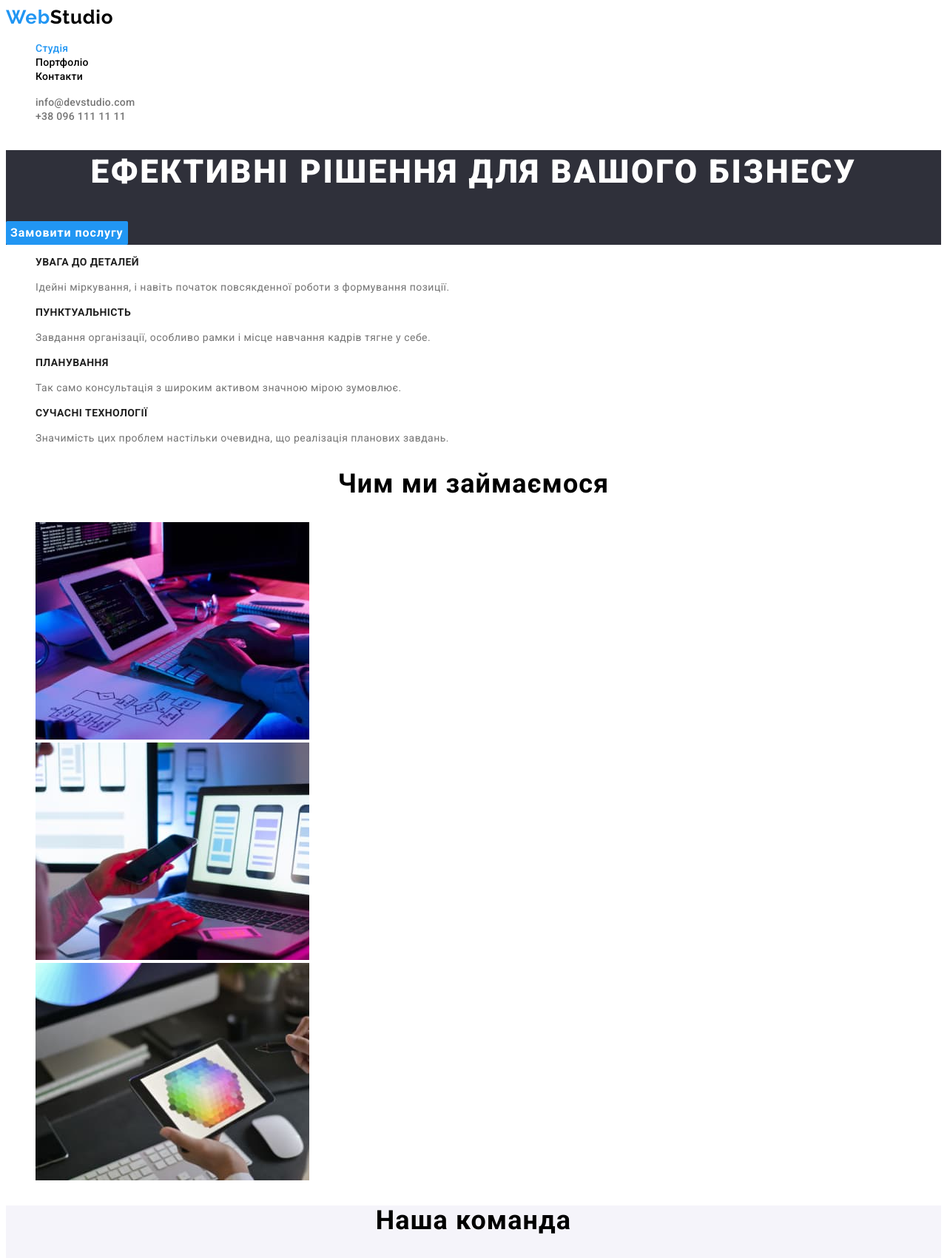
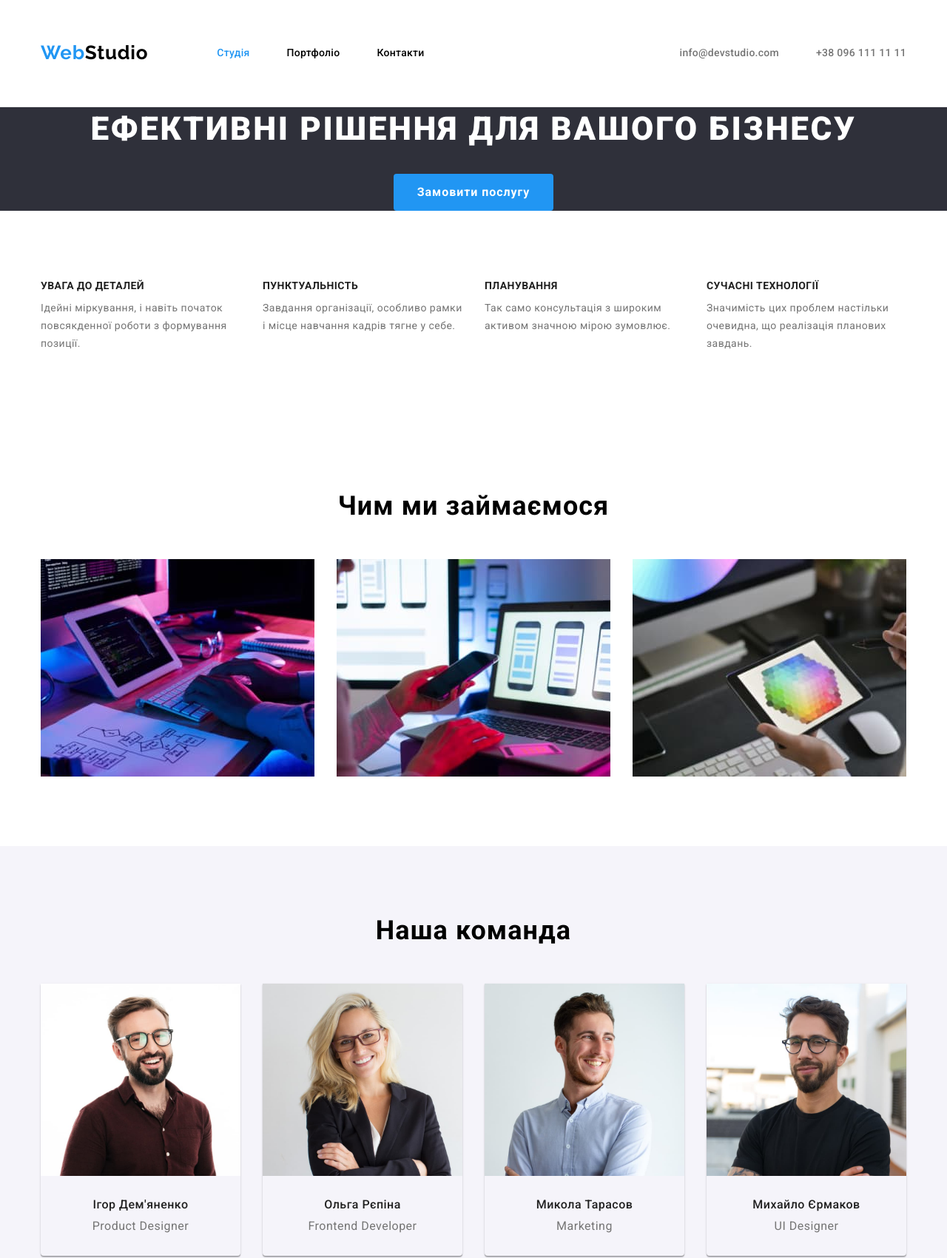
Before and after one commit to NataliiaYelash/goit-markup-hw-03, a plain HTML site: page index.html in a window 1280 px wide. Shown: the top 1701 px of the page at 74% size. Drawn offline with nearby package versions, Linux system fonts and the light colour scheme.

Commit message:
Додає третю Д/З

```diff
--- a/css/styles.css
+++ b/css/styles.css
@@ -25,8 +25,18 @@ background-color:#F5F5F5 ;
 body{
     background: #FFFFFF;
     font-family: 'Roboto', sans-serif;
+}
 
+/* Утилиты */
+
+.list{
+    padding: 0;
+    margin: 0;
+    list-style: none;
+
+    display: flex;
 }
+
 /*logo*/
 .logo{
     color: var(--primary-black-color);
@@ -36,16 +46,37 @@ body{
     font-weight: 700;
     font-size: 26px;
     line-height: 1.2;
+}
 
+.logo.header{
+    padding-top: 24px;
 }
+
+.border{
+    border-bottom: 1px solid #ECECEC;
+}
+
 .accent{
     color: var(--accent-color) ;
 }
-.list{
-    list-style: none;
+
+
+/*Site nav*/
+.nav-header{
+    display: flex;
+
 }
 
-/*Site nav*/
+ .site-nav{
+    display: flex;
+    margin-left: 93px;
+}
+
+
+.site-nav .item +.item,
+.connect-nav .item +.item{
+    margin-left: 50px;
+}
 
 .site-nav .link{
     color: var(--primary-black-color);
@@ -55,7 +86,11 @@ body{
     font-weight: 500;
     font-size: 14px;
     line-height: 1.14;
+
+    padding-top: 32px;
+    padding-bottom: 32px;
 }
+
 .site-nav .link:hover,
 .site-nav .link:focus{
     color: var(--accent-color);
@@ -66,6 +101,10 @@ body{
 }
 
 /* Connect-nav */
+.connect-nav{
+    display: flex;
+    margin-left: auto;
+}
 
 .connect-nav .link{
     color: var(--primary-text-color);
@@ -76,16 +115,24 @@ body{
     font-size: 14px;
     line-height: 1.14;
 
+    padding-top: 32px;
+    padding-bottom: 32px;
+
 }
 .connect-nav .link:hover,
 .connect-nav .link:focus{
     color: var(--accent-color);
 }
 
+
+
 /*Hero*/
 .hero{
     color: var(--primary-white-color);
     background-color: var(--hero-background-color) ;
+
+    text-align: center;
+    margin-bottom: 0;
 }
 
 h1 {
@@ -94,8 +141,11 @@ h1 {
     font-weight: 900;
     font-size: 44px;
     line-height: 1.36;
-    text-align: center;
+
     text-transform: uppercase;
+
+    margin-bottom:30px;
+    margin-top: 0;
 
 }
 
@@ -104,18 +154,24 @@ h1 {
     color: var(--primary-white-color);
     background-color: var(--accent-background-color);
     border-style: none;
-    border-radius: 2px;
+    border-radius: 4px;
     letter-spacing: 0.06em;
     font-weight: 700;
     font-size: 16px;
     line-height: 1.87;
     display: flex;
     align-items: center;
-    text-align: center;
+
+    display: inline-block;
+    padding: 10px 32px;
+    min-width: 216px;
+
 }
+
 /*Section*/
 
-.visually-hidden {
+ .visually-hidden {
+
     position: absolute;
       white-space: nowrap;
       width: 1px;
@@ -126,38 +182,83 @@ h1 {
       clip: rect(0 0 0 0);
       clip-path: inset(50%);
       margin: -1px;
+
+      margin-top:0;
   }
+
   .title{
     font-size: 14px;
     line-height: 1.14;
     letter-spacing: 0.03em;
     text-transform: uppercase;
+
+    margin-top: 0 0 0 0;
+    padding-bottom: 10px;
   }
+
   .text{
     font-size: 14px;
     line-height: 1.71;
+
+    margin-top: 0;
+    margin-bottom: 0;
+    width: 270px;
   }
+
   .section{
     letter-spacing: 0.03em;
+    padding-bottom: 94px;
+    padding-top: 94px;
   }
 
   .section-title{
+    margin: 0 ;
+
     font-size: 36px;
     line-height: 1.16;
     text-align: center;
     letter-spacing: 0.03em;
+
+    padding-bottom: 50px;
+
   }
 
+  .features{
+    display: flex;
+  }
+
+ .style{
+    margin-right: 30px;
+ }
+
+  .style:nth-child(4n){
+ margin-right: 0;
+  }
 
 .features .title{
     color: var(--title-text-color);
-
 }
 
 .features .text{
     color: var(--primary-text-color);
+}
 
+.img-work,
+.img-photo{
+    margin-right: 30px;
 }
+
+.img-work:last-child,
+.img-photo:last-child{
+    margin-right: 0;
+}
+
+.img-photo{
+    border-radius: 0px 0px 4px 4px;
+    box-shadow: 0px 1px 3px rgba(0, 0, 0, 0.12), 0px 1px 1px rgba(0, 0, 0, 0.14), 0px 2px 1px rgba(0, 0, 0, 0.2);
+}
+
+
 
 /* Наша команда */
 
@@ -174,6 +275,10 @@ h1 {
     text-align: center;
     letter-spacing: 0.03em;
 
+    margin: 0 0 0 0;
+    padding-bottom: 10px;
+
+
 }
 
 .section-post{
@@ -183,7 +288,16 @@ h1 {
     text-align: center;
     letter-spacing: 0.03em;
 
+    margin: 0 0 0 0;
+    /* padding-bottom: 30px; */
+
 }
+
+.content{
+    padding-top: 30px;
+    padding-bottom: 30px;
+}
+
 
 /*Footer*/
 
@@ -191,11 +305,18 @@ h1 {
     color: var(--primary-white-color);
     background-color: var(--hero-background-color);
     letter-spacing: 0.03em;
+
+    padding: 60px 0;
 }
 
 .footer .logo{
     color: var(--primary-white-color);
+
+    display: inline-block;
+    padding-top: 0;
+
 }
+
 
 .address .mapa{
     color: var(--primary-white-color);
@@ -203,6 +324,8 @@ h1 {
     font-style: normal;
     font-size: 14px;
     line-height: 1.71;
+
+
 }
 
 .address .link{
@@ -211,6 +334,18 @@ h1 {
     text-decoration: none;
     font-size: 14px;
     line-height: 1.71;
+
+    padding-top: 9px;
+}
+
+.address{
+    padding: 0;
+    margin: 0;
+    list-style: none;
+}
+
+.contacts{
+    padding-top: 20px;
 }
 
 /* Стилі для портфоліо */
@@ -229,14 +364,60 @@ h1 {
     letter-spacing: 0.03em;
 
 }
+
+.item-btn:not(:last-child){
+    margin-right: 8px;
+}
+
+
 .portfolio .btn:hover,
 .portfolio .btn:focus{
     color: var(--primary-white-color);
     background-color: var(--accent-background-color);
 }
+.portfolio{
+    justify-content: center;
+}
 
 .gallery{
+    display: flex;
+    flex-wrap: wrap;
+    margin: 0;
+    padding: 0;
+
     list-style: none;
+}
+
+.element{
+    width: calc(100%-60px) / 3;
+
+}
+
+.flex-border{
+
+ border-right: 1px solid #EEEEEE;
+ border-bottom: 1px solid #EEEEEE;
+ border-left: 1px solid #EEEEEE;
+ padding-bottom: 20px;
+}
+
+  .element{
+    margin-right: 30px;
+    margin-bottom: 30px;
+
+ }
+
+.element:nth-child(3n){
+    margin-right: 0;
+
+}
+
+.element:nth-child(-n+3){
+    margin-top: 30px;
+}
+
+.element:nth-last-child(-n+3){
+    margin-bottom: 0;
 }
 
 .gallery-title{
@@ -244,7 +425,6 @@ h1 {
     font-size: 18px;
     line-height: 2;
     letter-spacing: 0.03em;
-
 }
 
 .gallery-desc{
@@ -252,5 +432,53 @@ h1 {
     font-size: 16px;
     line-height: 1.87;
     letter-spacing: 0.03em;
+}
+
+/* Блокова модель */
+.container{
+    margin-left: auto;
+    margin-right: auto;
+    width: 1200px;
+
+    padding-left: 15px;
+    padding-right: 15px;
 
 }
+
+.container.header{
+    display: flex;
+    align-items: center;
+
+    padding-bottom: 32px;
+    padding-top: 32px;
+
+
+}
+
+
+.link{
+    display: inline-block;
+
+    font-family: 'Roboto', sans-serif;
+
+}
+
+element.style{
+    text-align: center;
+}
+
+.h1,
+h2,
+h3,
+h4,
+p {
+	margin: 0;
+}
+
+
+img {
+    display: block;
+    max-width: 100%;
+    height: auto;
+
+}
--- a/index.html
+++ b/index.html
@@ -8,55 +8,62 @@
     <link rel="preconnect" href="https://fonts.googleapis.com">
     <link rel="preconnect" href="https://fonts.gstatic.com" crossorigin>
     <link href="https://fonts.googleapis.com/css2?family=Raleway:wght@700&family=Roboto:wght@400;500;700;900&display=swap" rel="stylesheet">
+    <link rel="stylesheet" href="https://cdnjs.cloudflare.com/ajax/libs/modern-normalize/1.1.0/modern-normalize.min.css" integrity="sha512-wpPYUAdjBVSE4KJnH1VR1HeZfpl1ub8YT/NKx4PuQ5NmX2tKuGu6U/JRp5y+Y8XG2tV+wKQpNHVUX03MfMFn9Q==" crossorigin="anonymous" referrerpolicy="no-referrer" >
     <link rel="stylesheet" href="./css/styles.css">
   </head>
   <body>
     <!--Шапка сторінки-->
-    <header>
-      <nav>
-        <a class="logo" href=""><span class="accent">Web</span>Studio</a>
-        <ul class="list site-nav">
-          <li><a href="" class="link current">Студія</a></li>
-          <li><a href="./portfolio.html" class="link " >Портфоліо</a></li>
-          <li><a href="" class="link" >Контакти</a></li>
-        </ul>
-      </nav>
-      <ul class="list connect-nav " >
-        <li><a href="" class="link">info@devstudio.com</a></li>
-        <li><a href="" class="link">+38 096 111 11 11</a></li>
-      </ul>
-      <!--Поінтери-->
+
+    <header class="header border">
+       <div class="container header">
+          <nav class="nav-header">
+             <a class="logo header" href=""><span class="accent">Web</span>Studio</a>
+              <ul class="list site-nav">
+               <li class="item"><a href="" class="link current">Студія</a></li>
+               <li class="item"><a href="./portfolio.html" class="link " >Портфоліо</a></li>
+               <li class="item"><a href="" class="link" >Контакти</a></li>
+              </ul>
+          </nav>
+              <ul class="list connect-nav " >
+                <li class="item"><a href="" class="link">info@devstudio.com</a></li>
+                <li class="item"><a href="" class="link">+38 096 111 11 11</a></li>
+              </ul>
+       </div>
     </header>
+
     <!--Унікальний контент сторінки-->
     <main>
       <section class="hero">
+        <div class="container">
         <h1>Ефективні рішення для вашого бізнесу</h1>
         <button type="button" class="button">Замовити послугу</button>
+      </div>
       </section>
       <section class="section">
+       <div class="container">
         <!--Прихований заголовок-->
         <h2 class="visually-hidden">Особливості</h2>
         <ul class="list features">
-          <li>
+          <li class="style">
             <h3 class="title" >Увага до деталей</h3>
             <p  class="text">
               Ідейні міркування, і навіть початок повсякденної роботи з
               формування позиції.
             </p>
           </li>
-          <li>
+          <li class="style">
             <h3 class="title" >Пунктуальність</h3>
             <p class="text">
               Завдання організації, особливо рамки і місце навчання кадрів тягне у себе.
             </p>
           </li>
-          <li>
+          <li class="style">
             <h3 class="title" >Планування</h3>
             <p class="text">
               Так само консультація з широким активом значною мірою зумовлює.
             </p>
           </li>
-          <li>
+          <li class="style">
             <h3 class="title" >Сучасні технології</h3>
             <p class="text">
               Значимість цих проблем настільки очевидна, що реалізація планових
@@ -64,11 +71,13 @@
             </p>
           </li>
         </ul>
+       </div>
       </section>
       <section class="section">
+       <div class="container">
         <h2 class="section-title">Чим ми займаємося</h2>
         <ul class="list">
-          <li>
+          <li class="img-work">
             <img
               src="./images/keyboard.jpg"
               alt=" робота на клавіатурі"
@@ -76,7 +85,7 @@
               height="294"
             />
           </li>
-          <li>
+          <li class="img-work">
             <img
               src="./images/phone.jpg"
               alt="робота з телефоном"
@@ -84,7 +93,7 @@
               height="294"
             />
           </li>
-          <li>
+          <li class="img-work">
             <img
               src="./images/tablet.jpg"
               alt="робота на планшеті"
@@ -93,66 +102,81 @@
             />
           </li>
         </ul>
+       </div>
       </section>
       <!-- Наша команда -->
-      <section class="team">
+      <section class="team section">
+       <div class="container">
         <h2 class="section-title">Наша команда</h2>
         <ul class="list">
-          <li>
+          <li class="img-photo">
             <img
               src="./images/product.jpg"
               alt="фото Ігора Дем'яненко"
               width="270"
               height="260"
             />
+           <div class="content">
             <h3 class="section-team">Ігор Дем'яненко</h3>
             <p class="section-post">Product Designer</p>
+           </div>
           </li>
-          <li>
+          <li class="img-photo">
             <img
               src="./images/frontend.jpg"
               alt="фото Ольги Рєпіної"
               width="270"
               height="260"
             />
+           <div class="content">
             <h3 class="section-team">Ольга Рєпіна</h3>
             <p class="section-post">Frontend Developer</p>
+           </div>
           </li>
-          <li>
+          <li class="img-photo">
             <img
               src="./images/marketing.jpg"
               alt="фото Миколи Тарасова"
               width="270"
               height="260"
             />
+           <div class="content">
             <h3 class="section-team">Микола Тарасов</h3>
             <p class="section-post">Marketing</p>
+           </div>
           </li>
-          <li>
+          <li class="img-photo">
             <img
               src="./images/designer.jpg"
               alt="фото Михайла Єрмакова"
               width="270"
               height="260"
             />
+           <div class="content">
             <h3 class="section-team">Михайло Єрмаков</h3>
             <p class="section-post">UI Designer</p>
+           </div>
           </li>
         </ul>
+       </div>
       </section>
     </main>
     <!--Підвал сторінки-->
     <footer class="footer">
+     <div class="container">
       <a class="logo" href=""><span class="accent">Web</span>Studio</a>
       <!-- <a href="">WebStudio</a> -->
 
       <address>
-       <ul class="list address">
+        <div class="contacts">
+       <ul class="address">
         <li><a  class="mapa" href="https://goo.gl/maps/CPtrU1FHBa2aNyZL9" target="_blank" rel="noopener noreferrer nofollow">м. Київ, пр-т Лесі Українки, 26</a></li>
         <li><a class="link" href="mailto:info@devstudio.com">info@devstudio.com</a></li>
         <li><a class="link" href="tel:+380961111111">+38 096 111 11 11</a></li>
        </ul>
+      </div>
       </address>
+     </div>
     </footer>
   </body>
 </html>
```
Also changed, not shown: portfolio.html (+58 -30 lines).
